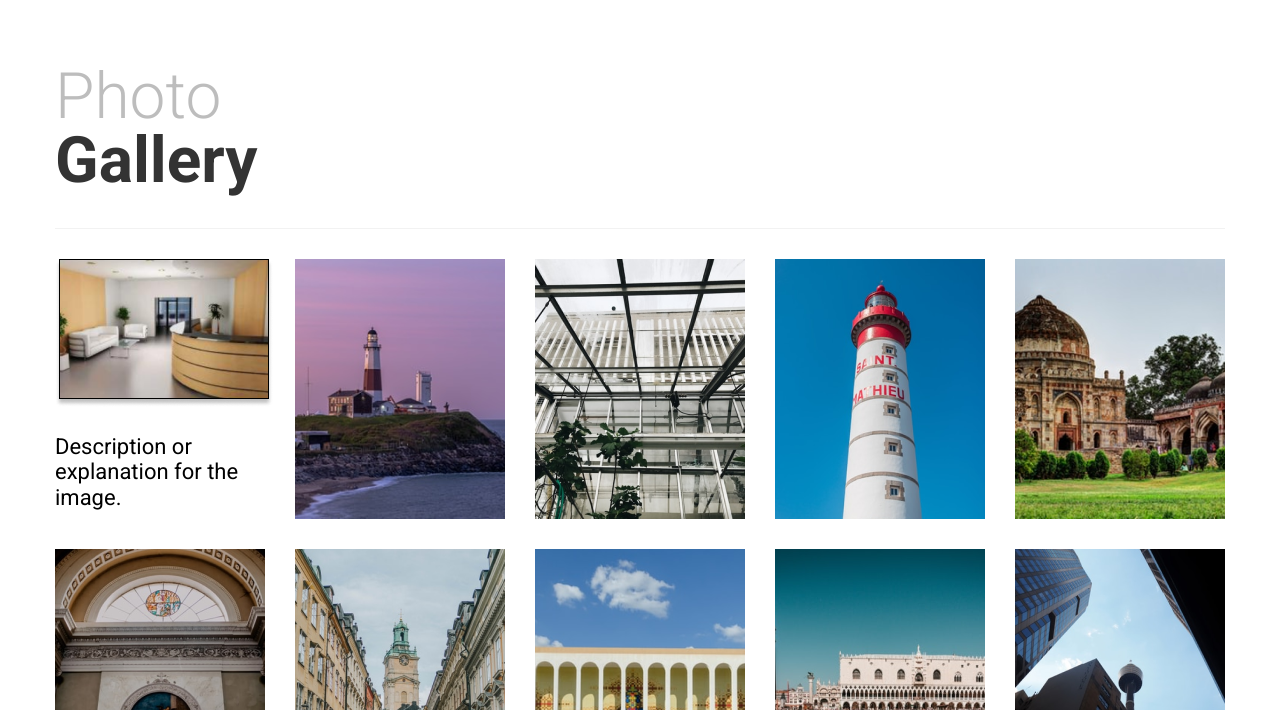
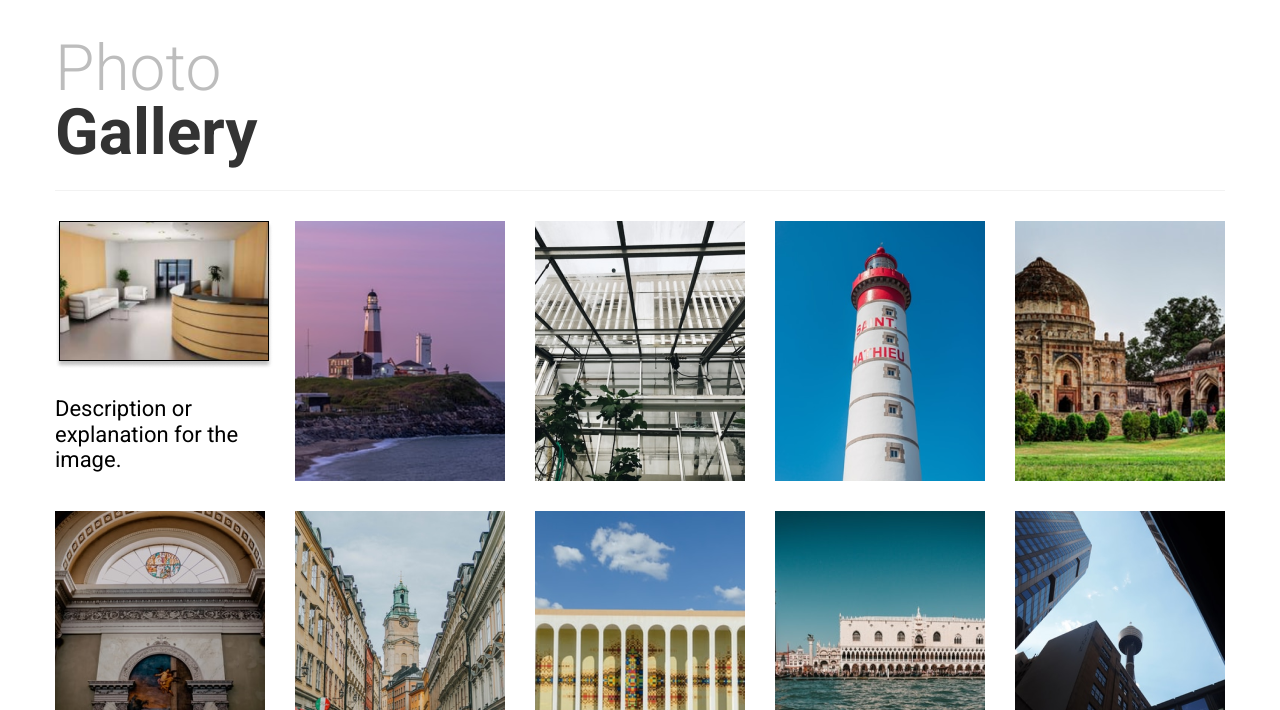
Before and after one commit to Gulkovva19/Nurtown, a plain HTML site: page gallery.html in a window 1280 px wide. Shown: the part 90-800 px from the top of the page. Drawn offline with Linux system fonts and the light colour scheme.

Commit message:
corrected the title and resized the images

```diff
--- a/assets/styles/styles.css
+++ b/assets/styles/styles.css
@@ -468,6 +468,7 @@ body {
     font-weight: 300;
     color: #BDBDBD;
 }
+
 /* Конец FOCUS*/
 
 /* Блок PROJECTS*/
@@ -490,7 +491,7 @@ body {
     grid-area: projects_presentation;
     display: grid;
     gap: 30px;
-    grid-template-columns: repeat(12, minmax(60px,1fr));
+    grid-template-columns: repeat(12, minmax(60px, 1fr));
     grid-template-rows: repeat (2, 1fr);
 }
 
@@ -501,18 +502,20 @@ body {
 .projects__card_two {
     grid-area: 1/7/2/13;
 }
+
 .projects__card_three {
     grid-area: 2/1/3/4;
 }
+
 .projects__card_four {
     grid-area: 2/4/3/9;
 }
+
 .projects__card_five {
     grid-area: 2/9/3/13;
 }
 
-.card {
-}
+.card {}
 
 .card img {
     width: 100%;
@@ -524,6 +527,7 @@ body {
     grid-area: projects_button;
     margin-top: 30px;
 }
+
 /* Конец PROJECTS*/
 
 /* Блок CONTACT-FORM*/
@@ -755,12 +759,8 @@ body {
 }
 
 .gallery__title {
-    grid-area: "gallery__title";
-    display: flex;
-    flex-direction: column;
-    justify-content: center;
-    height: 148px;
     margin-bottom: 25px;
+    margin-top: 25px;
     font-family: Roboto;
     font-style: normal;
     font-weight: 700;
@@ -779,9 +779,7 @@ body {
     display: grid;
     grid-template-columns: repeat(auto-fit, minmax(210px, 1fr));
     gap: 30px;
-    /* max-height: 550px; */
     padding-top: 30px;
-    /* padding-bottom: 10px; */
     border-top: 1px solid rgba(242, 242, 242, 1);
 }
 
@@ -859,6 +857,11 @@ body {
     grid-area: main;
 }
 
+.certifications_wrapper {
+    max-width: 1170px;
+    margin: 0 auto;
+}
+
 .certifications__title {
     display: flex;
     flex-direction: column;
@@ -876,15 +879,22 @@ body {
     color: #BDBDBD;
 }
 
+.certifications_photo {
+    display: flex;
+    flex-wrap: wrap;
+    justify-content: space-between;
+}
+
 .certifications__numbers {
     margin-right: 20px;
 }
 
 .certifications__slide {
-    grid-area: "gallery__slide";
     display: flex;
+    justify-content: flex-end;
     align-items: center;
     height: 230px;
+    /* padding-bottom: 50px; */
 }
 
 
--- a/gallery.html
+++ b/gallery.html
@@ -48,24 +48,21 @@
 
         <main class="main-gallery">
             <div class="gallery__wrapper">
-                <h1 class="gallery__title">
-                    <div class="gallery__title_gray">Photo</div>
-                    <div class="gallery__title_black">Gallery</div>
-                </h1>
+                <h1 class="gallery__title"> <span class="gallery__title_gray">Photo</span> <br />Gallery</h1>
                 <div class="gallery__photo">
                     <div class="photo photo_one">
-                        <img src="/assets/images/gallery/gallery_photo_one.png" alt="">
+                        <img src="/assets/images/gallery/gallery_photo_one.png" alt="office">
                         <p>Description or explanation for the image.</p>
                     </div>
-                    <img class="photo" src="/assets/images/gallery/gallery_photo_two.png" alt="">
-                    <img class="photo" src="/assets/images/gallery/gallery_photo_three.png" alt="">
-                    <img class="photo" src="/assets/images/gallery/gallery_photo_four.png" alt="">
-                    <img class="photo" src="/assets/images/gallery/gallery_photo_five.png" alt="">
-                    <img class="photo" src="/assets/images/gallery/gallery_photo_six.png" alt="">
-                    <img src="/assets/images/gallery/gallery_photo_seven.png" alt="">
-                    <img src="/assets/images/gallery/gallery_photo_eight.png" alt="">
-                    <img src="/assets/images/gallery/gallery_photo_nine.png" alt="">
-                    <img src="/assets/images/gallery/gallery_photo_ten.png" alt="">
+                    <img class="photo" src="/assets/images/gallery/gallery_photo_two.png" alt="lighthouse and sea">
+                    <img class="photo" src="/assets/images/gallery/gallery_photo_three.png" alt="orangery">
+                    <img class="photo" src="/assets/images/gallery/gallery_photo_four.png" alt="lighthouse">
+                    <img class="photo" src="/assets/images/gallery/gallery_photo_five.png" alt="old building">
+                    <img class="photo" src="/assets/images/gallery/gallery_photo_six.png" alt="building's facade">
+                    <img class="photo" src="/assets/images/gallery/gallery_photo_seven.png" alt="city street">
+                    <img class="photo" src="/assets/images/gallery/gallery_photo_eight.png" alt="pillared building">
+                    <img class="photo" src="/assets/images/gallery/gallery_photo_nine.png" alt="building near the sea">
+                    <img class="photo" src="/assets/images/gallery/gallery_photo_ten.png" alt="skyscrapers">
                 </div>
                 <div class="gallery__slide">
                     <div class="gallery__numbers numbers">
```
Also changed, not shown: assets/images/certifications/photo_certif_1.png, assets/images/certifications/photo_certif_2.png, assets/images/certifications/photo_certif_3.png.
